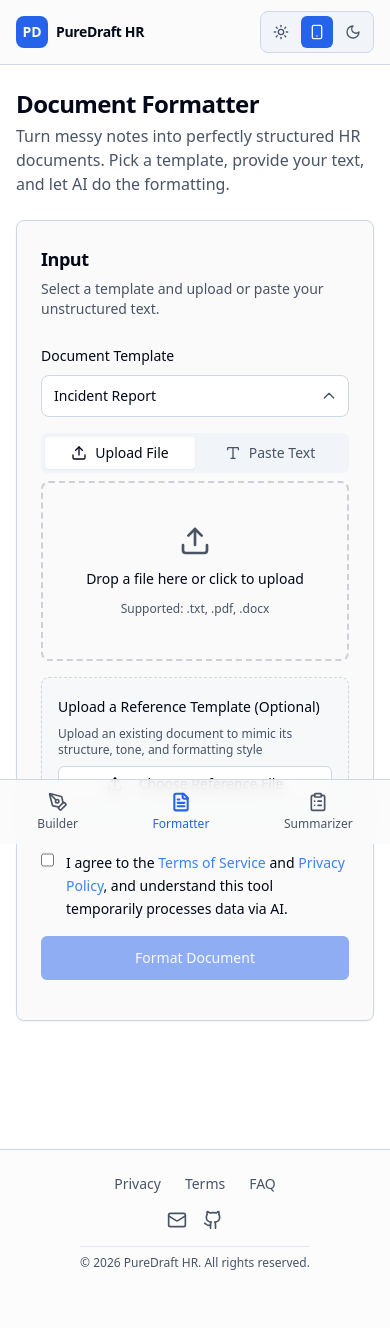
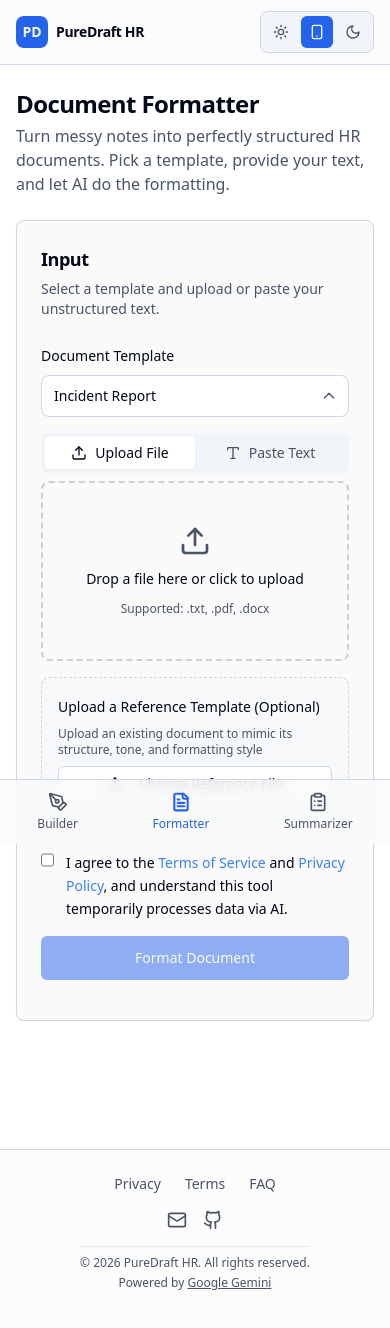
Before and after one commit to Samson-Eniolorunda/PureDraftHR, a Next.js app: page /formatter in a window 390 px wide. Shown: the top 1328 px of the page. Built offline with nearby package versions, Linux system fonts and the light colour scheme.

Commit message:
feat: add Google Gemini attribution and make logo clickable
- Add 'Powered by Google Gemini' attribution in footer (both desktop and mobile)
- Make PureDraft HR logo clickable to navigate to Builder page
- Add Link wrapper with hover effect on logo
- Show respect to Google's AI service

```diff
--- a/src/components/app-nav.tsx
+++ b/src/components/app-nav.tsx
@@ -28,6 +28,7 @@ export function AppNav() {
       {/* ── Desktop Sidebar ── */}
       <aside className="hidden md:flex flex-col w-64 border-r bg-card min-h-screen fixed left-0 top-0 z-30">
         {/* Logo */}
+        <Link href="/builder" className="hover:opacity-80 transition-opacity">
           <div className="flex items-center gap-2 px-6 py-5 border-b">
             <div className="h-8 w-8 rounded-lg bg-primary flex items-center justify-center text-primary-foreground font-bold text-sm">
               PD
@@ -36,6 +37,7 @@ export function AppNav() {
               PureDraft HR
             </span>
           </div>
+        </Link>
 
         {/* Links */}
         <nav className="flex-1 px-3 py-4 space-y-1">
--- a/src/components/footer.tsx
+++ b/src/components/footer.tsx
@@ -11,8 +11,21 @@ export function Footer() {
       <div className="mx-auto max-w-4xl">
         {/* Desktop: 3-column layout (Copyright | Links | Social) */}
         <div className="hidden md:flex md:flex-row md:items-center md:justify-between gap-4">
-          {/* Copyright */}
-          <div>© {currentYear} PureDraft HR. All rights reserved.</div>
+          {/* Copyright & Attribution */}
+          <div className="flex flex-col items-start gap-1">
+            <div>© {currentYear} PureDraft HR. All rights reserved.</div>
+            <div className="text-xs text-muted-foreground">
+              Powered by{" "}
+              <a
+                href="https://ai.google.dev"
+                className="hover:text-foreground transition-colors underline"
+                target="_blank"
+                rel="noopener noreferrer"
+              >
+                Google Gemini
+              </a>
+            </div>
+          </div>
 
           {/* Links */}
           <div className="flex items-center gap-6">
@@ -106,8 +119,19 @@ export function Footer() {
           </div>
 
           {/* Copyright - Last on mobile */}
-          <div className="text-xs text-center pt-2 border-t border-border/50">
-            © {currentYear} PureDraft HR. All rights reserved.
+          <div className="text-xs text-center pt-2 border-t border-border/50 space-y-1">
+            <div>© {currentYear} PureDraft HR. All rights reserved.</div>
+            <div>
+              Powered by{" "}
+              <a
+                href="https://ai.google.dev"
+                className="hover:text-foreground transition-colors underline"
+                target="_blank"
+                rel="noopener noreferrer"
+              >
+                Google Gemini
+              </a>
+            </div>
           </div>
         </div>
       </div>
--- a/src/components/mobile-header.tsx
+++ b/src/components/mobile-header.tsx
@@ -1,5 +1,6 @@
 "use client";
 
+import Link from "next/link";
 import dynamic from "next/dynamic";
 
 const ThemeToggleButton = dynamic(
@@ -11,14 +12,14 @@ export function MobileHeader() {
   return (
     <header className="md:hidden fixed top-0 left-0 right-0 z-20 border-b bg-card/95 backdrop-blur supports-[backdrop-filter]:bg-card/80 safe-top">
       <div className="flex items-center justify-between h-16 px-4">
-        <div className="flex items-center gap-2">
+        <Link href="/builder" className="flex items-center gap-2 hover:opacity-80 transition-opacity">
           <div className="h-8 w-8 rounded-lg bg-primary flex items-center justify-center text-primary-foreground font-bold text-sm">
             PD
           </div>
           <span className="font-semibold text-sm tracking-tight">
             PureDraft HR
           </span>
-        </div>
+        </Link>
         <ThemeToggleButton />
       </div>
     </header>
```
Lines whose indentation alone changed are shown as unchanged.
